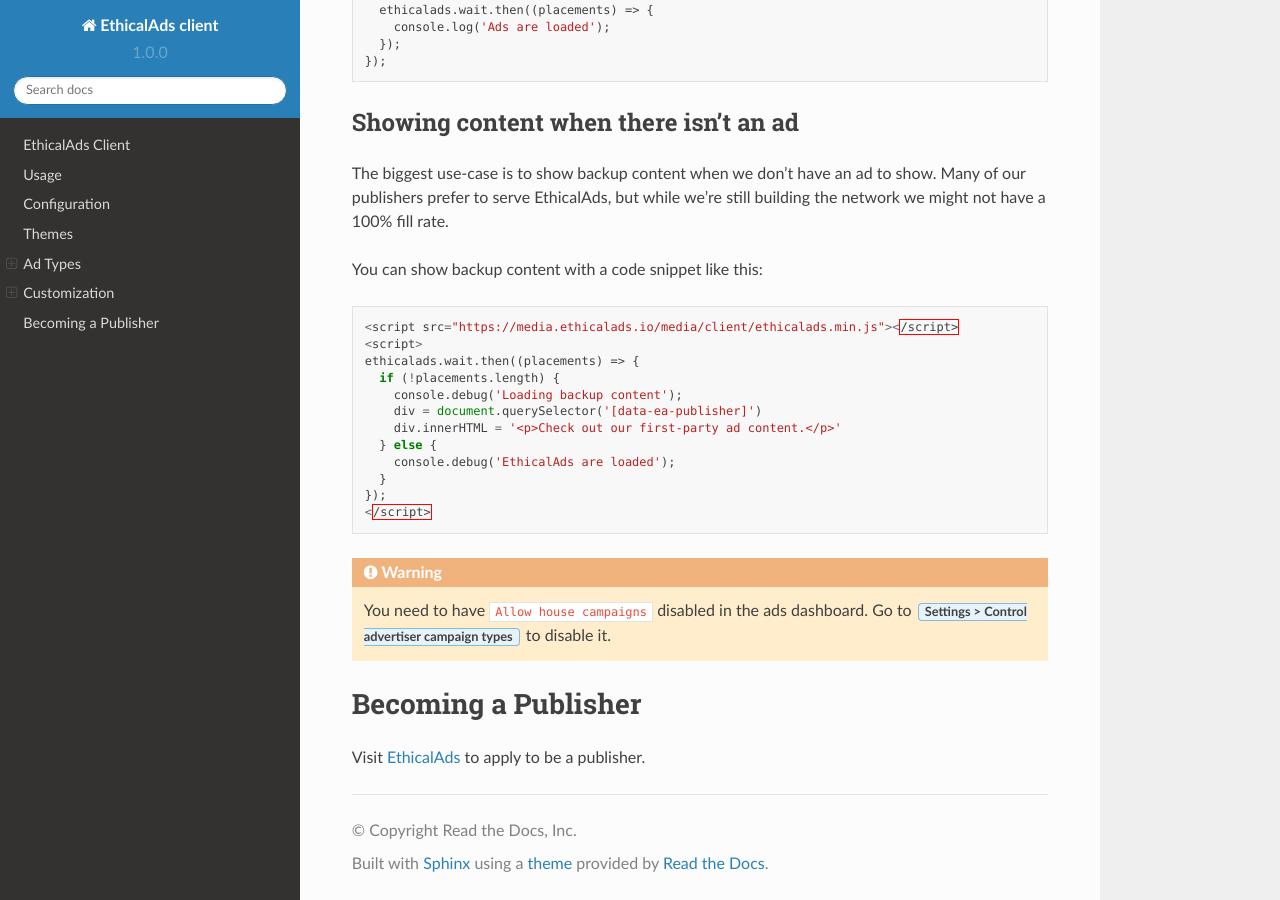
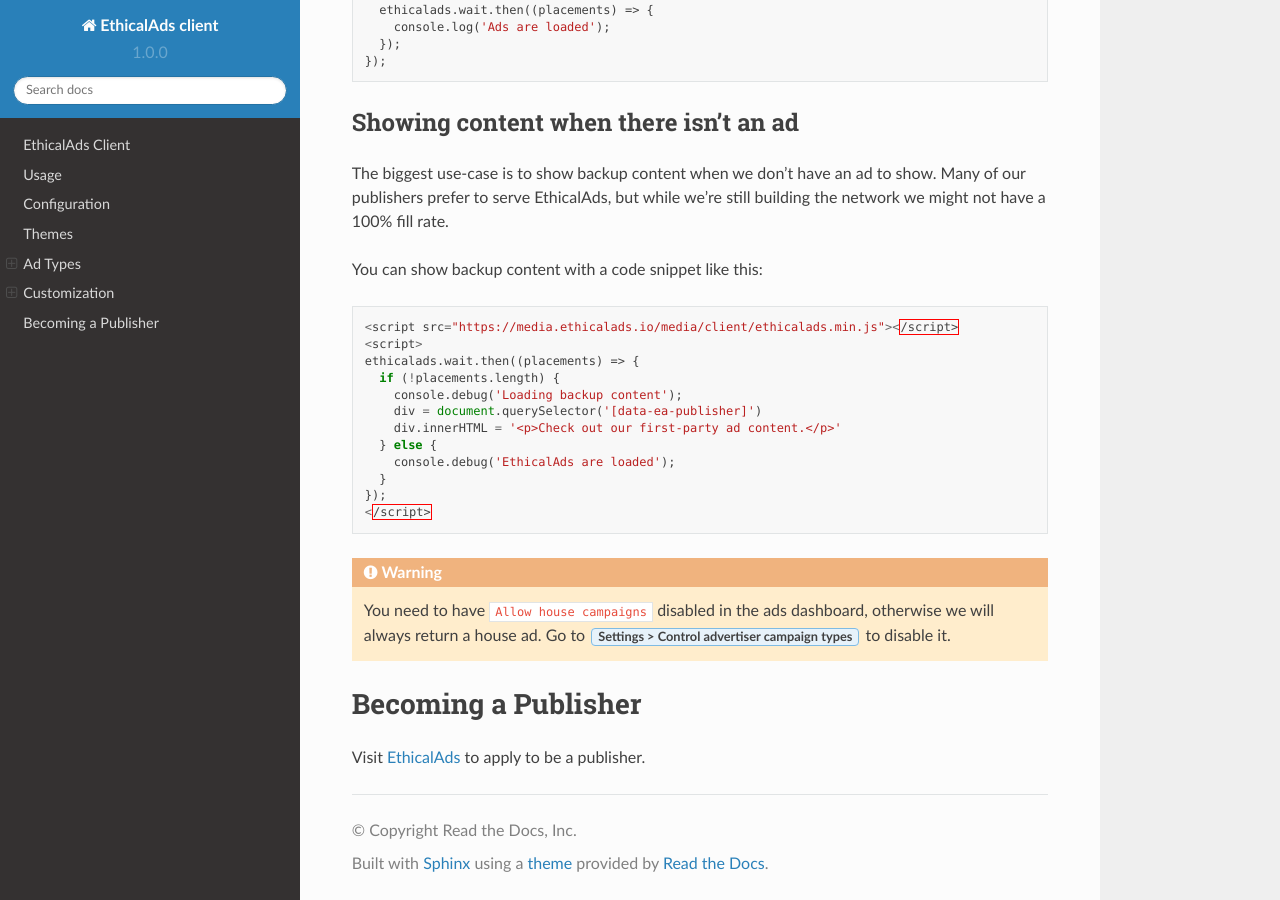
Before and after one commit to readthedocs/ethical-ad-client, a Sphinx documentation site: the page built from docs/index.rst, in a window 1280 px wide and 900 px high, scrolled down 4883 px. Built offline with Sphinx 7.4.7 and the Read the Docs theme 2.0.0, drawn with Linux system fonts in a browser that asks for light colours.

Commit message:
Be more explicit

```diff
--- a/docs/index.rst
+++ b/docs/index.rst
@@ -259,7 +259,7 @@
   });
   </script>
 
-.. warning:: You need to have ``Allow house campaigns`` disabled in the ads dashboard. Go to :guilabel:`Settings > Control advertiser campaign types` to disable it.
+.. warning:: You need to have ``Allow house campaigns`` disabled in the ads dashboard, otherwise we will always return a house ad. Go to :guilabel:`Settings > Control advertiser campaign types` to disable it.
 
 Becoming a Publisher
 --------------------
```
